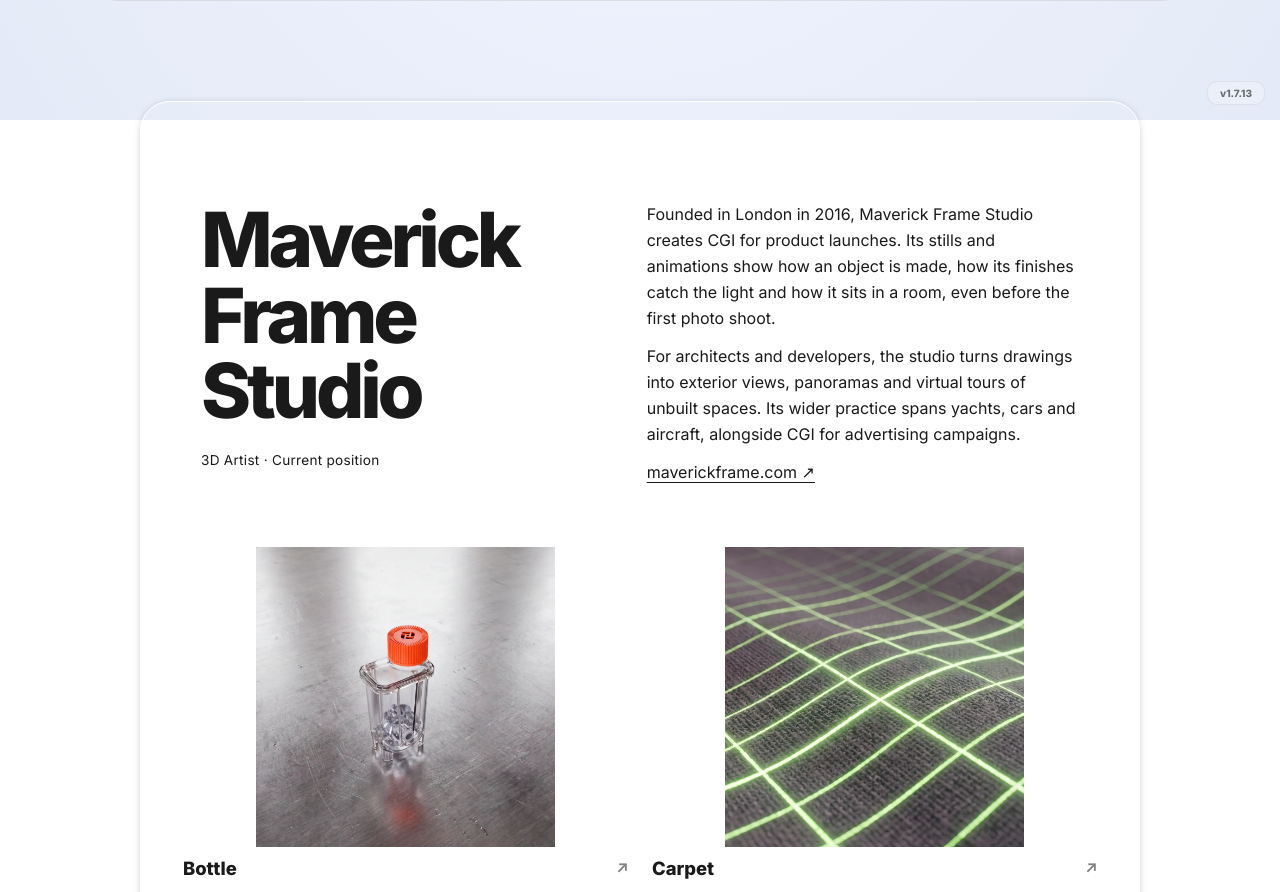
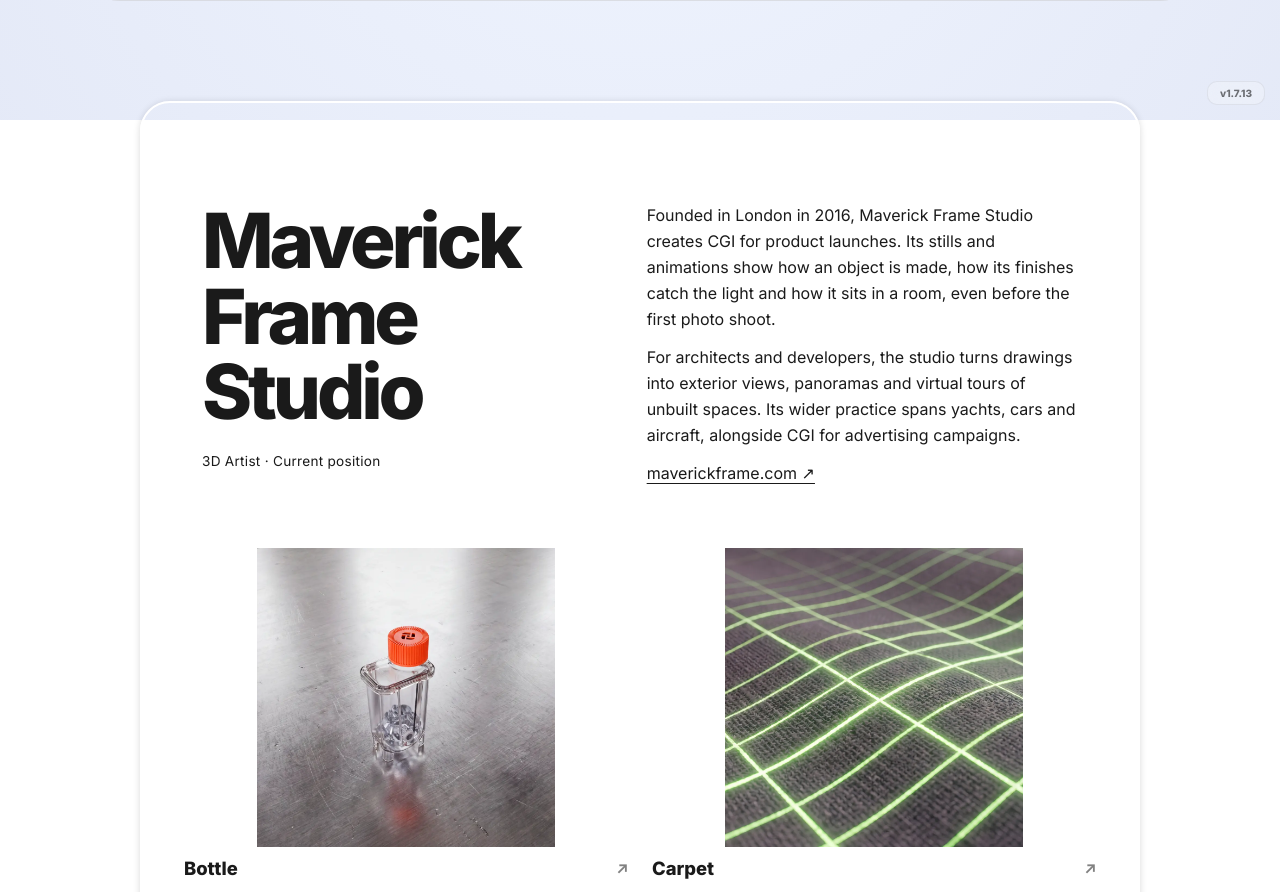
Before and after one commit to hypexits-ai/marmoset_port, a plain HTML site: page index.html in a window 1280 px wide. Shown: the part 680-1572 px from the top of the page. Drawn offline with nearby package versions, Linux system fonts and the light colour scheme; animation ran at ten frames a second.

Commit message:
Strengthen white studio outlines and retain soft shadows

```diff
--- a/studio.css
+++ b/studio.css
@@ -5,10 +5,10 @@
     margin: clamp(48px,8vw,100px) auto;
     padding: clamp(16px,3.5vw,40px);
     scroll-margin-top: 80px;
-    border: 1px solid white;
+    border: 2px solid #fff;
+    box-shadow: 0 1px 7px rgb(0 0 0 / 15%);
     border-radius: clamp(18px,3vw,30px);
 }
-[data-theme="light"] .studio-section { box-shadow: 0 1px 7px rgb(0 0 0 / 15%); }
 .studio-section h2 { margin:0 0 24px; font-size:clamp(38px,6vw,76px); line-height:.99; letter-spacing:-.055em; text-align:left; }
 .studio-header { display:grid; grid-template-columns:1fr 1.1fr; align-items:start; gap:6%; margin-bottom:32px; text-align:left; }
 .studio-role { font-size:.85rem; letter-spacing:.02em; }
```
